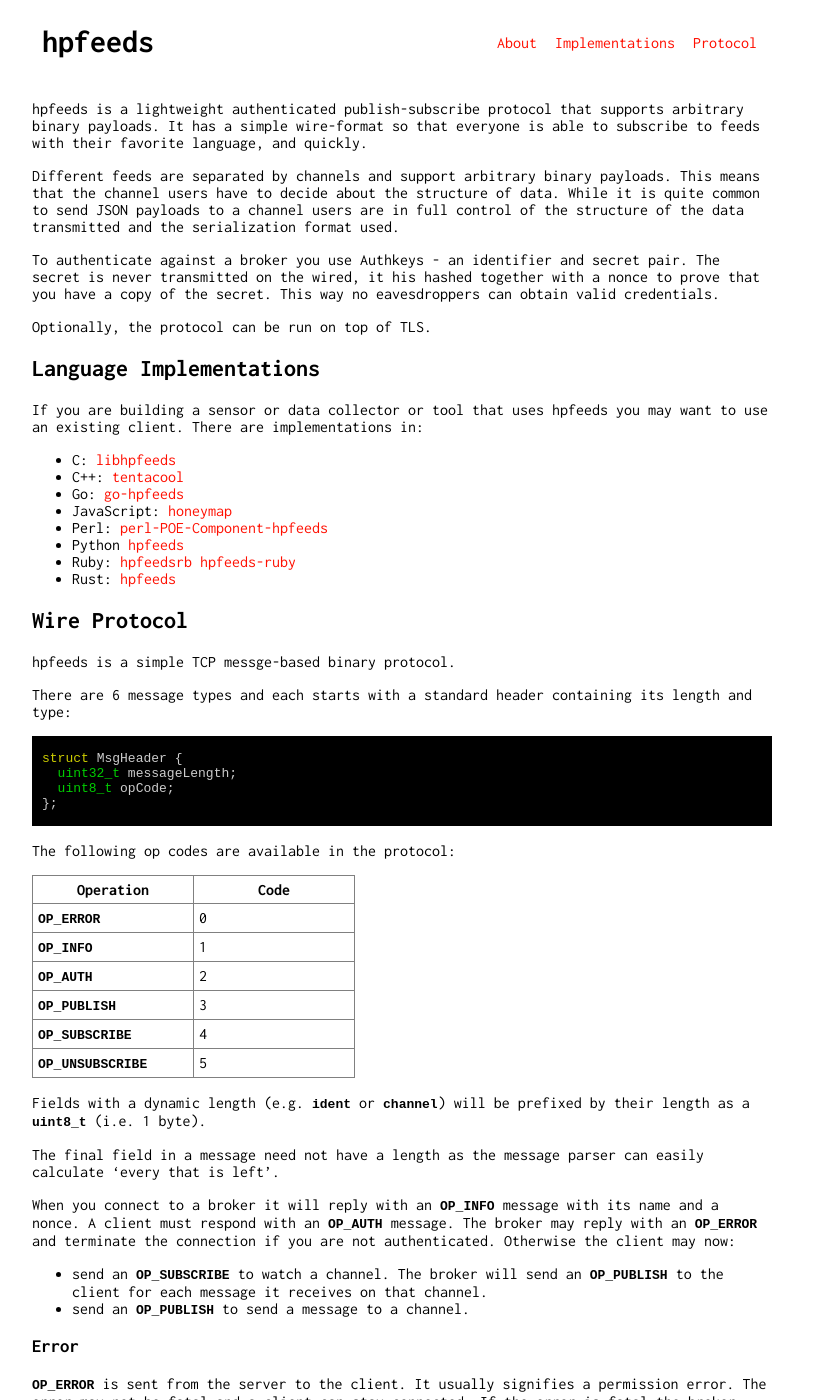
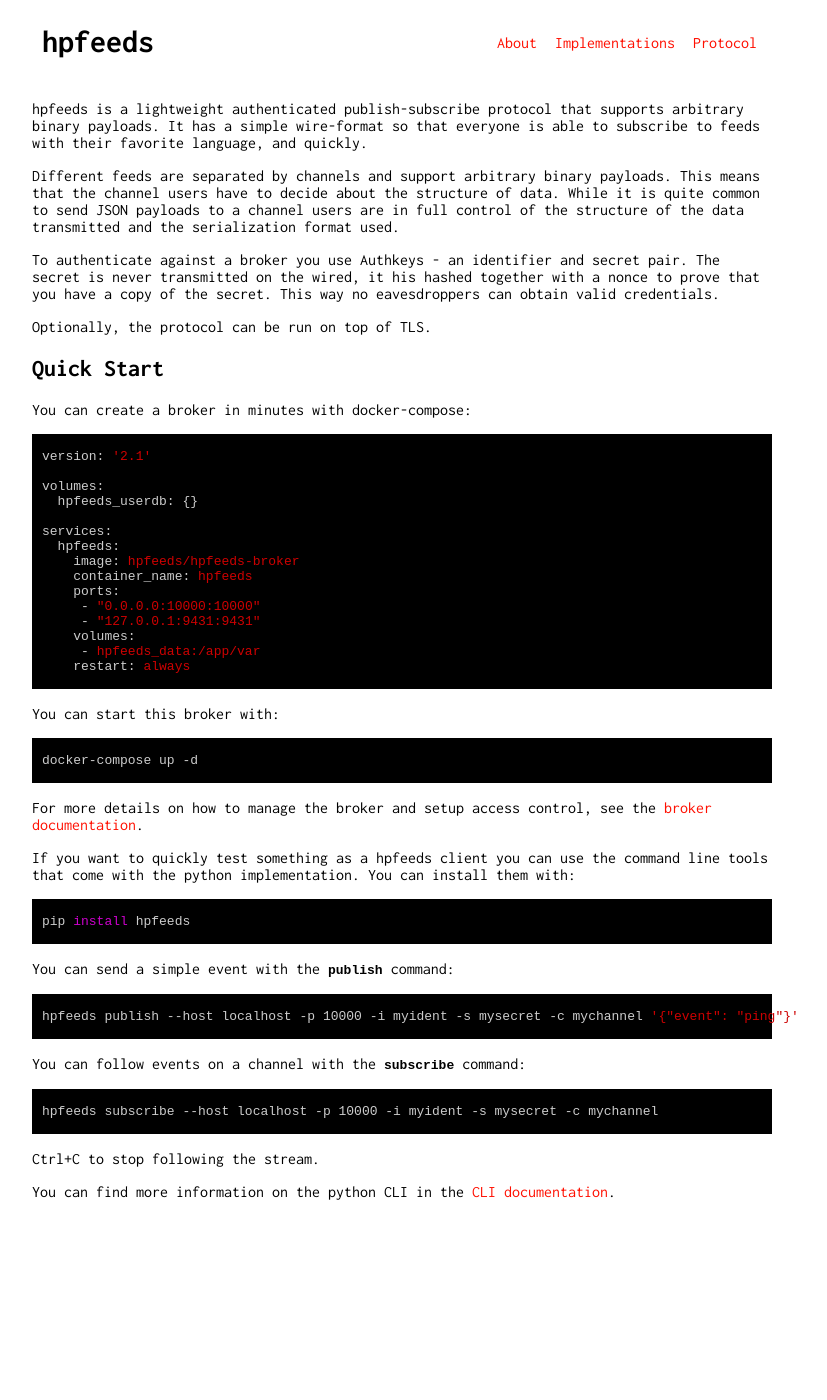
Before and after one commit to hpfeeds/hpfeeds.github.io, a Jekyll site: the page built from index.md, in a window 1280 px wide and 1400 px high. Shown: the whole window, without its empty margins (238-1065 px from the left). Built offline with Jekyll 4.4.1, drawn with Linux system fonts in a browser that asks for light colours; some of the changed text lies outside the part shown.

Commit message:
Add CLI and broker quick start, otherwise link to full docs

`````diff
--- a/index.md
+++ b/index.md
@@ -12,203 +12,54 @@ To authenticate against a broker you use Authkeys - an identifier and secret pai
 Optionally, the protocol can be run on top of TLS.
 
 
-## Language Implementations
+## Quick Start
 
-If you are building a sensor or data collector or tool that uses hpfeeds you may want to use an existing client. There are implementations in:
+You can create a broker in minutes with docker-compose:
 
- * C: [libhpfeeds](https://github.com/hpfeeds/libhpfeeds)
- * C++: [tentacool](https://github.com/tentacool/tentacool)
- * Go: [go-hpfeeds](https://github.com/hpfeeds/go-hpfeeds)
- * JavaScript: [honeymap](https://github.com/fw42/honeymap/blob/master/server/node_modules/hpfeeds/index.js)
- * Perl: [perl-POE-Component-hpfeeds](https://github.com/hpfeeds/perl-POE-Component-hpfeeds)
- * Python [hpfeeds](https://python.hpfeeds.org/)
- * Ruby: [hpfeedsrb](https://github.com/fw42/hpfeedsrb) [hpfeeds-ruby](https://github.com/vicvega/hpfeeds-ruby)
- * Rust: [hpfeeds](https://npm.pkg.github.com/loftwing/hpfeeds)
+```yaml
+version: '2.1'
 
+volumes:
+  hpfeeds_userdb: {}
 
-## Wire Protocol
-
-hpfeeds is a simple TCP messge-based binary protocol.
-
-There are 6 message types and each starts with a standard header containing its length and type:
-
-```c
-struct MsgHeader {
-  uint32_t messageLength;
-  uint8_t opCode;
-};
+services:
+  hpfeeds:
+    image: hpfeeds/hpfeeds-broker
+    container_name: hpfeeds
+    ports:
+     - "0.0.0.0:10000:10000"
+     - "127.0.0.1:9431:9431"
+    volumes:
+     - hpfeeds_data:/app/var
+    restart: always
 ```
 
-The following op codes are available in the protocol:
+You can start this broker with:
 
-| Operation        | Code |
-|------------------|------|
-| `OP_ERROR`       | 0    |
-| `OP_INFO`        | 1    |
-| `OP_AUTH`        | 2    |
-| `OP_PUBLISH`     | 3    |
-| `OP_SUBSCRIBE`   | 4    |
-| `OP_UNSUBSCRIBE` | 5    |
-
-Fields with a dynamic length (e.g. ``ident`` or ``channel``) will be prefixed by their length as a ``uint8_t`` (i.e. 1 byte).
-
-The final field in a message need not have a length as the message parser can easily calculate 'every that is left'.
-
-When you connect to a broker it will reply with an `OP_INFO` message with its name and a nonce. A client must respond with an `OP_AUTH` message. The broker may reply with an `OP_ERROR` and terminate the connection if you are not authenticated. Otherwise the client may now:
-
- * send an `OP_SUBSCRIBE` to watch a channel. The broker will send an `OP_PUBLISH` to the client for each message it receives on that channel.
- * send an `OP_PUBLISH` to send a message to a channel.
-
-
-### Error
-
-``OP_ERROR`` is sent from the server to the client. It usually signifies a permission error. The error may not be fatal and a client can stay connected. If the error is fatal the broker will drop the connection.
-
-A client must not sent an ``OP_ERROR``.
-
-Here is an example error message:
-
-|Field         |Value              |
-|--------------|-------------------|
-|Length        |``18``             |
-|Op Code       |``0``              |
-|Error Message |``Invalid ident``  |
-
-
-The serialized message will look like:
-
-```hexdump
-00000000:  00 00 00 12 00 49 6e 76  61 6c 69 64 20 69 64 65   |.....Invalid ide|
-00000010:  6e 74                                              |nt|
+```bash
+docker-compose up -d
 ```
 
+For more details on how to manage the broker and setup access control, see the [broker documentation](https://python.hpfeeds.org/en/latest/broker.html).
 
-### Info
+If you want to quickly test something as a hpfeeds client you can use the command line tools that come with the python implementation. You can install them with:
 
-``OP_INFO`` is sent from the server to the client exactly once - when the connection is first established. It identifies the server name and gives the
-client some random bytes (a nonce) to sign with its secret.
-
-The client must not send an ``OP_INFO``.
-
-A typical ``OP_INFO`` might look like this:
-
-|Field         |Value               |
-|--------------|--------------------|
-|Length        |``17``              |
-|Op Code       |``1``               |
-|Next          |``7``               |
-|Broker name   |``hpfeeds``         |
-|Nonce         |``\x00\x00\x00\x00``|
-
-The serialized message will look like:
-
-```hexdump
-00000000:  00 00 00 11 01 07 68 70  66 65 65 64 73 00 00 00   |......hpfeeds...|
-00000010:  00                                                 |.|
+```bash
+pip install hpfeeds
 ```
 
+You can send a simple event with the `publish` command:
 
-### Auth
-
-``OP_AUTH`` is sent from the client to the server in response to an ``OP_INFO``.
-The client generates a ``sha1(nonce + authkey)`` hash and sends its identity and
-this hash back to the server.
-
-The server must not send an ``OP_AUTH``.
-
-A typical ``OP_INFO`` might look like this:
-
-|Field         |Value                                                          |
-|--------------|---------------------------------------------------------------|
-|Length        |``33``|
-|Op Code       |``2``|
-|Next          |``7``|
-|Client ident  |``client1``|
-|Signed Nonce  |``\xaf\xae\xae_\xc7a\x19\x1b\xe3\xf9\xce\xce_\xfbp\xbcPiB\xa4``|
-
-The serialized message will look like:
-
-```hexdump
-00000000:  00 00 00 21 02 07 63 6c  69 65 6e 74 31 af ae ae   |...!..client1...|
-00000010:  5f c7 61 19 1b e3 f9 ce  ce 5f fb 70 bc 50 69 42   |_.a......_.p.PiB|
-00000020:  a4                                                 |.|
+```bash
+hpfeeds publish --host localhost -p 10000 -i myident -s mysecret -c mychannel '{"event": "ping"}'
 ```
 
+You can follow events on a channel with the `subscribe` command:
 
-### Publish
-
-``OP_PUBLISH`` is sent from the client to the server to transmit an opaque binary payload. The message comprises of the client ident, destination channel
-and payload.
-
-``OP_PUBLISH`` is sent from the server to clients to distribute an incoming ``OP_PUBLISH`` to all interested subscribers.
-
-A typical ``OP_INFO`` might look like this
-
-|Field         |Value|
-|--------------|--------------------------------------------------------------------|
-|Length        |``85``|
-|Op Code       |``3``|
-|Next          |``9``|
-|Client ident  |``b4aa2@hp1``|
-|Next          |``9``|
-|Channel       |``mwcapture``|
-|Payload       |``137941a3d8589f6728924c08561070bceb5d72b8,http://1.2.3.4/calc.exe``|
-
-The serialized message will look like:
-
-````hexdump
-00000000:  00 00 00 59 03 09 62 34  61 61 32 40 68 70 31 09   |...Y..b4aa2@hp1.|
-00000010:  6d 77 63 61 70 74 75 72  65 31 33 37 39 34 31 61   |mwcapture137941a|
-00000020:  33 64 38 35 38 39 66 36  37 32 38 39 32 34 63 30   |3d8589f6728924c0|
-00000030:  38 35 36 31 30 37 30 62  63 65 62 35 64 37 32 62   |8561070bceb5d72b|
-00000040:  38 2c 68 74 74 70 3a 2f  2f 31 2e 32 2e 33 2e 34   |8,http://1.2.3.4|
-00000050:  2f 63 61 6c 63 2e 65 78  65                        |/calc.exe|
-````
-
-
-### Subscribe
-
-``OP_SUBSCRIBE`` is sent from the client to the server to register interest in all future messages on a given channel. If the client doesn't have permission to access this channel an ``OP_ERROR`` will be sent.
-
-The broker must not send an ``OP_SUBSCRIBE``.
-
-A typical subscription request is:
-
-|Field         |Value|
-|--------------|--------------|
-|Length        |``22``|
-|Op Code       |``4``|
-|Next          |``7``|
-|Client ident  |``client1``|
-|Channel       |``mwcapture``|
-
-The serialized message will look like:
-
-```hexdump
-00000000:  00 00 00 16 04 07 63 6c  69 65 6e 74 31 6d 77 63   |......client1mwc|
-00000010:  61 70 74 75 72 65                                  |apture|
+```bash
+hpfeeds subscribe --host localhost -p 10000 -i myident -s mysecret -c mychannel
 ```
 
+Ctrl+C to stop following the stream.
 
-### Unsubscribe
-
-``OP_UNSUBSCRIBE`` is sent from the client to the server to register interest in all future messages on a given channel. No permission check is needed - if you subscribed to a channel you are allowed to unsubscribe.
-
-The broker must not send an ``OP_UNSUBSCRIBE``.
-
-A typical unsubscribe request is:
-
-|Field         |Value|
-|--------------|--------------|
-|Length        |``22``|
-|Op Code       |``5``|
-|Next          |``7``|
-|Client ident  |``client1``|
-|Channel       |``mwcapture``|
-
-The serialized message will look like:
-
-```hexdump
-00000000:  00 00 00 16 05 07 63 6c  69 65 6e 74 31 6d 77 63   |......client1mwc|
-00000010:  61 70 74 75 72 65                                  |apture|
-```
+You can find more information on the python CLI in the [CLI documentation](https://python.hpfeeds.org/en/latest/cli.html).
`````
